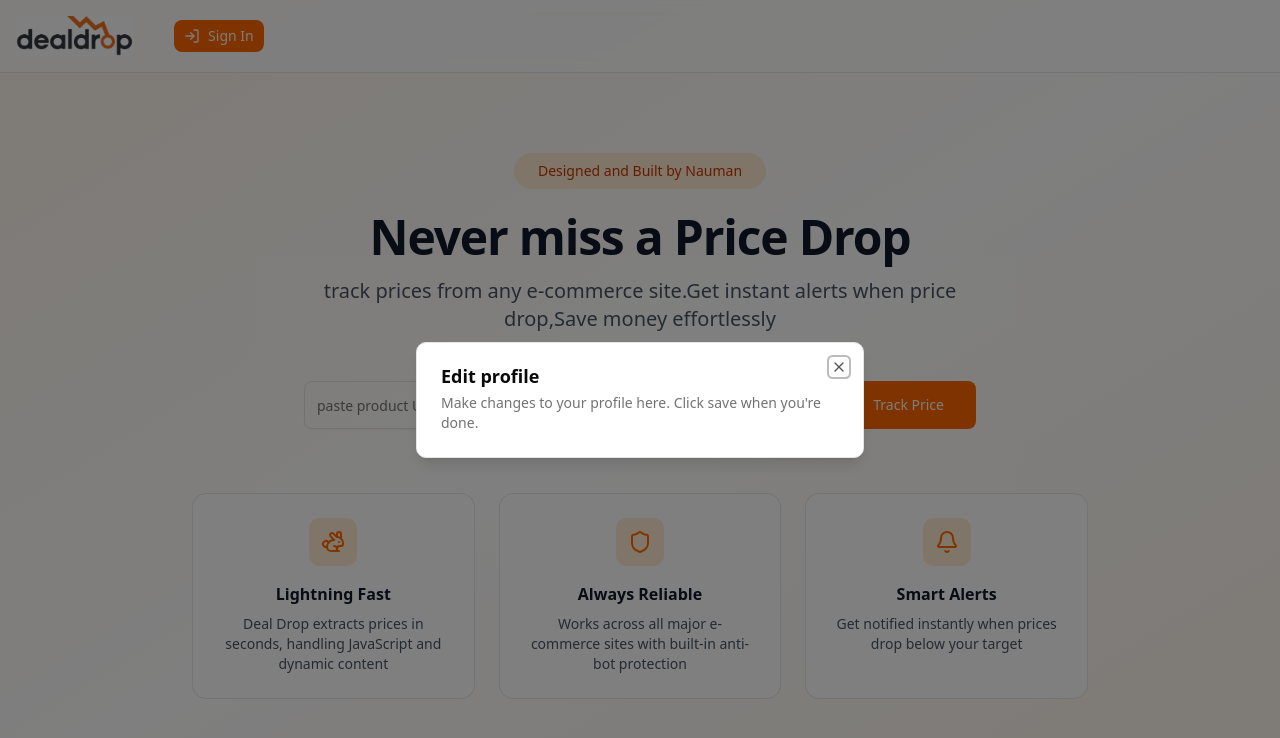
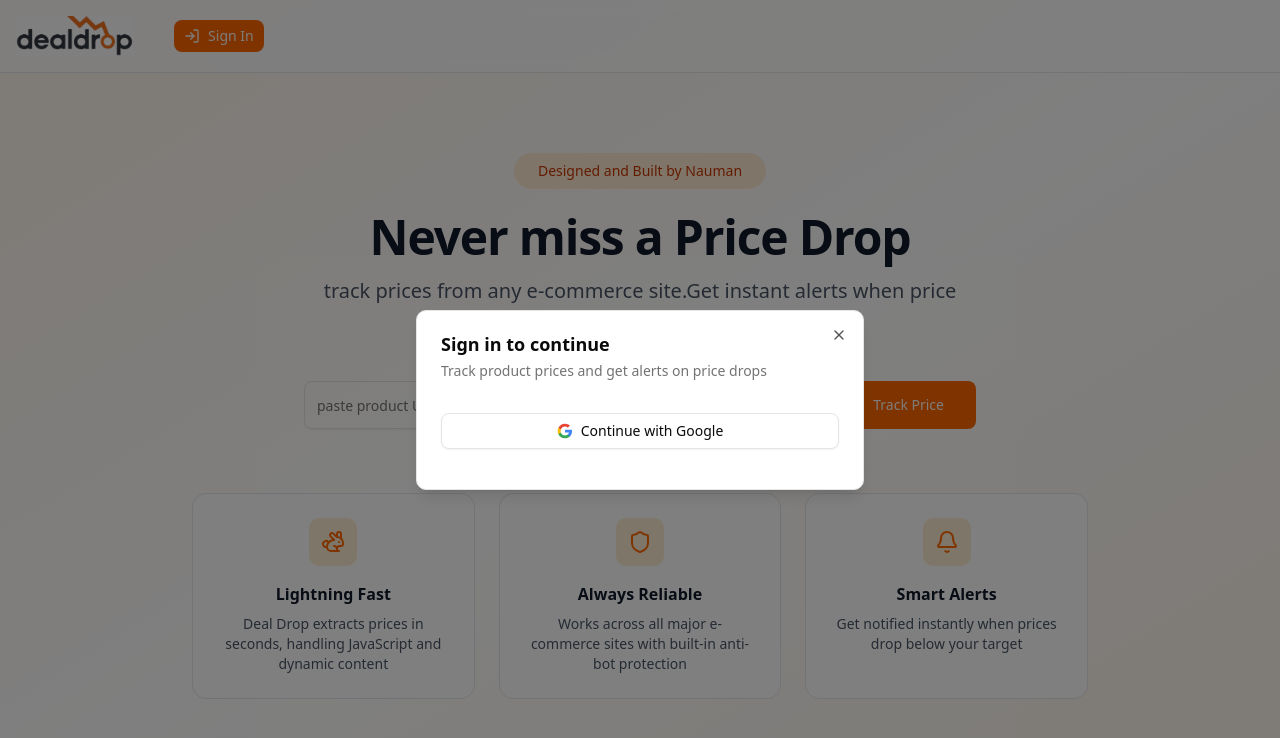
Before and after one commit to Muhammad-Sheik-Nauman/DropDeal, a Next.js app: page / in a window 1280 px wide. Both pictures are taken after a click on the button "Sign In". Shown: the top 738 px of the page. Built offline with nearby package versions, Linux system fonts and the light colour scheme.

Commit message:
feat: enhance AuthButton and AuthModel for improved user authentication experience

```diff
--- a/src/components/AuthButton.jsx
+++ b/src/components/AuthButton.jsx
@@ -1,11 +1,22 @@
 "use client"
 import React, { useState } from 'react'
 import { Button } from './ui/button'
-import { LogIn } from 'lucide-react'
-import { DialogDemo as AuthModel }  from './AuthModel'
+import { LogIn, LogOut } from 'lucide-react'
+import { DialogDemo as AuthModel } from './AuthModel'
 
-const AuthButton = ({user}) => {
-    const[showAuthModal,setShowAuthModal]=useState(false);
+const AuthButton = ({ user }) => {
+    const [showAuthModal, setShowAuthModal] = useState(false);
+
+    if (user) {
+        return (
+            <form action={() => { }}>
+                <Button variant='ghost' size='sm' type="submit" className="gap-2">
+                    <LogOut className="w-4 h-4" />
+                SIGN OUT
+                </Button>
+            </form>
+        );
+    }
     return (
         <>
         <Button onClick={()=> setShowAuthModal(true)} variant="default" size="sm" className={"bg-orange-500 hover:bg-orange-600 gap-2"}>
@@ -14,10 +25,10 @@ const AuthButton = ({user}) => {
                 </Button>
                 <AuthModel
                     isOpen={showAuthModal}
-        onClose={()=> setShowAuthModal(false)}
+                    onClose={() => setShowAuthModal(false)}
                 />
             </>
         )
     }
 
-export default AuthButton
+    export default AuthButton;
--- a/src/components/AuthModel.js
+++ b/src/components/AuthModel.js
@@ -8,6 +8,7 @@ import {
     DialogTitle,
 
 } from "@/components/ui/dialog"
+import { Button } from "./ui/button"
 
 
 export function DialogDemo({ isOpen, onClose }) {
@@ -16,12 +17,34 @@ export function DialogDemo({ isOpen, onClose }) {
             <form>
                 <DialogContent className="sm:max-w-md">
                     <DialogHeader>
-                        <DialogTitle>Edit profile</DialogTitle>
+                        <DialogTitle>Sign in to continue</DialogTitle>
                         <DialogDescription>
-                            Make changes to your profile here. Click save when you&apos;re
-                            done.
+                            Track product prices and get alerts on price drops
                         </DialogDescription>
                     </DialogHeader>
+                    <div className="flex flex-col gap-4 py-4">
+                        <Button variant="outline" className="w-full gap-2 size="lg>
+                             <svg className="w-5 h-5" viewBox="0 0 24 24">
+              <path
+                fill="#4285F4"
+                d="M22.56 12.25c0-.78-.07-1.53-.2-2.25H12v4.26h5.92c-.26 1.37-1.04 2.53-2.21 3.31v2.77h3.57c2.08-1.92 3.28-4.74 3.28-8.09z"
+              />
+              <path
+                fill="#34A853"
+                d="M12 23c2.97 0 5.46-.98 7.28-2.66l-3.57-2.77c-.98.66-2.23 1.06-3.71 1.06-2.86 0-5.29-1.93-6.16-4.53H2.18v2.84C3.99 20.53 7.7 23 12 23z"
+              />
+              <path
+                fill="#FBBC05"
+                d="M5.84 14.09c-.22-.66-.35-1.36-.35-2.09s.13-1.43.35-2.09V7.07H2.18C1.43 8.55 1 10.22 1 12s.43 3.45 1.18 4.93l2.85-2.22.81-.62z"
+              />
+              <path
+                fill="#EA4335"
+                d="M12 5.38c1.62 0 3.06.56 4.21 1.64l3.15-3.15C17.45 2.09 14.97 1 12 1 7.7 1 3.99 3.47 2.18 7.07l3.66 2.84c.87-2.6 3.3-4.53 6.16-4.53z"
+              />
+            </svg>
+                            Continue with Google</Button>
+
+                    </div>
                 </DialogContent>
             </form>
         </Dialog>
```
Lines whose indentation alone changed are shown as unchanged.
